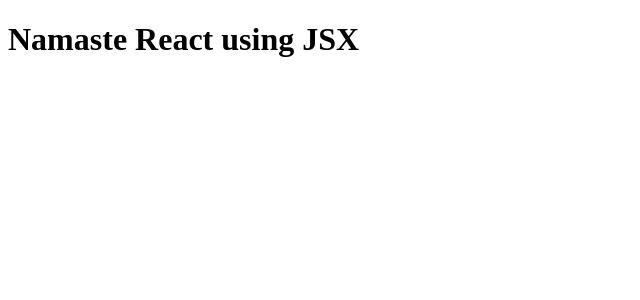
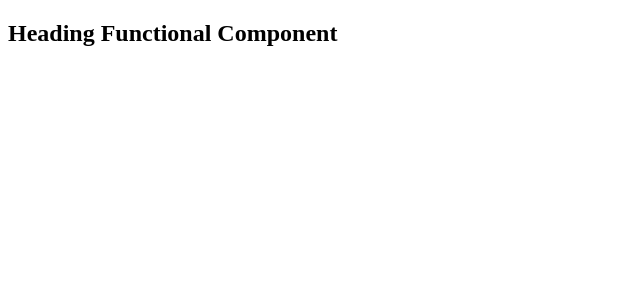
Before and after one commit to berti-tech/ReactLab, a React (Vite) app: page / in a window 1280 px wide. Shown: the top 300 px of the page, without its empty margins (0-640 px from the left). Built offline with nearby package versions, Linux system fonts and the light colour scheme.

Commit message:
R-2.1.2 | React Functional Component

```diff
--- a/App.js
+++ b/App.js
@@ -1,28 +1,44 @@
 import React from "react";
 import ReactDOM from "react-dom/client";
 
-const heading = React.createElement(
-    "h1",
-    {id: "heading"},
-    "Learning React 🚀"
-);
-console.log(heading)
-
-// JSX - HTML/XML like syntax
-const jsxHeading = (
+// JSX => Babel transpiles it to React.createElement => React Element - JS Object => HTML Element(render)
+// React Element
+const heading = (
     <h1 id="heading" className="head">
         Namaste React using JSX
     </h1>
 )
 
-console.log(jsxHeading)
+// React Functional Component
+const Heading = () => (
+    <h1 id="heading" className="head">
+        Namaste React using JSX
+    </h1>
+)
+
+// React component,
+// 1. Functional Component - NEW
+// 2. Class-based component - OLD
+
+// React Functional Component - Javascript function - A function that returns JSX code is a functional component
+const HeadingComponent1 = () => {
+    return <h1>Functional Component</h1>
+}
+
+const HeadingComponent2 = () => (
+    <div id="container">
+        <h2 className="heading">Heading Functional Component</h2>
+    </div>
+
+);
+
+const HeadingComponent3 = () => <h3 className="heading3">Heading Functional Component</h3>
 
 
-// We need to create the root in react to render the react Element
-// This root will become the root for our react App.
-// Whatever will happen inside react, will happen inside root
 const root = ReactDOM.createRoot(document.getElementById("root"));
 
 // Render
 root.render(heading);
-root.render(jsxHeading);
+
+// Rendering a component
+root.render(<HeadingComponent2/>)
```
